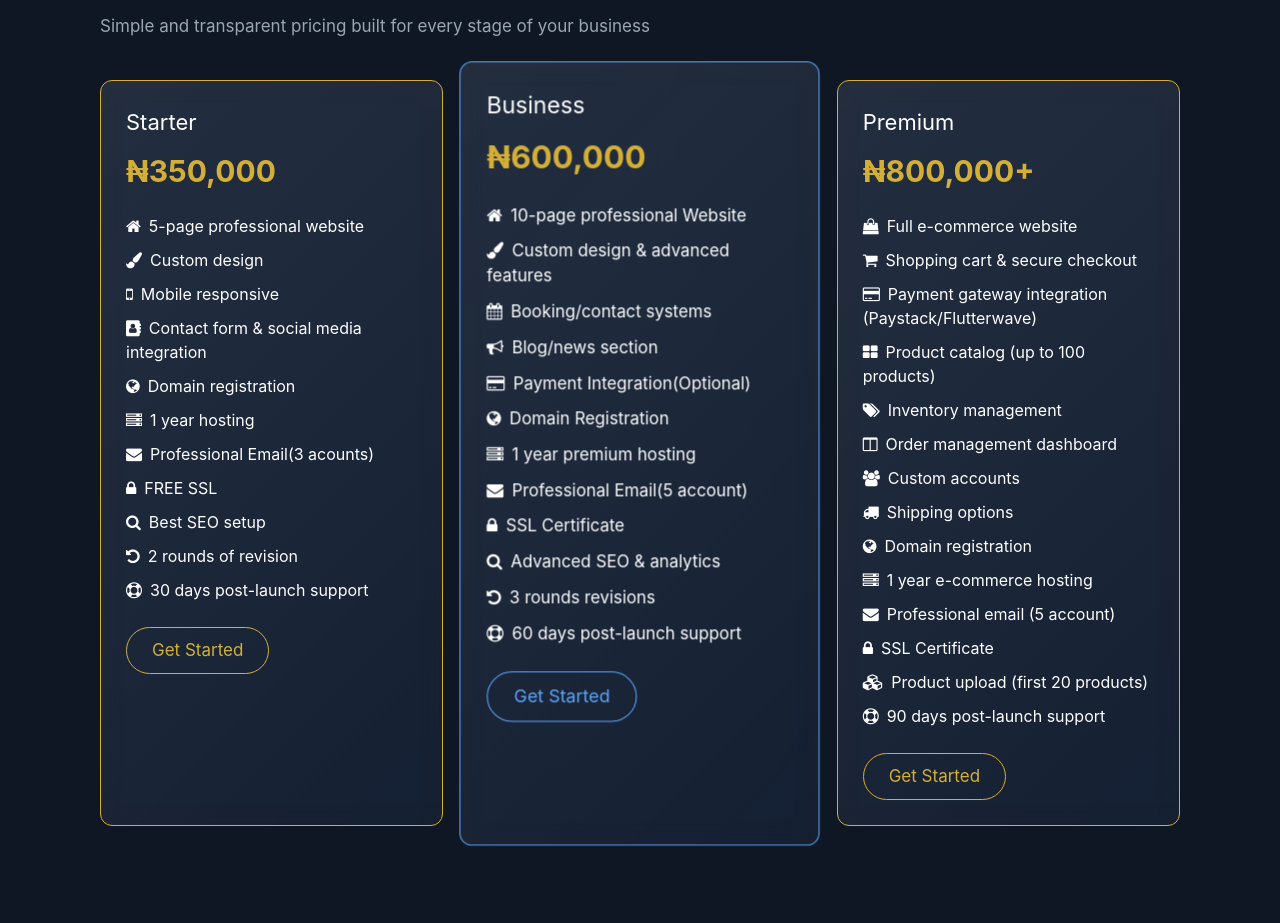
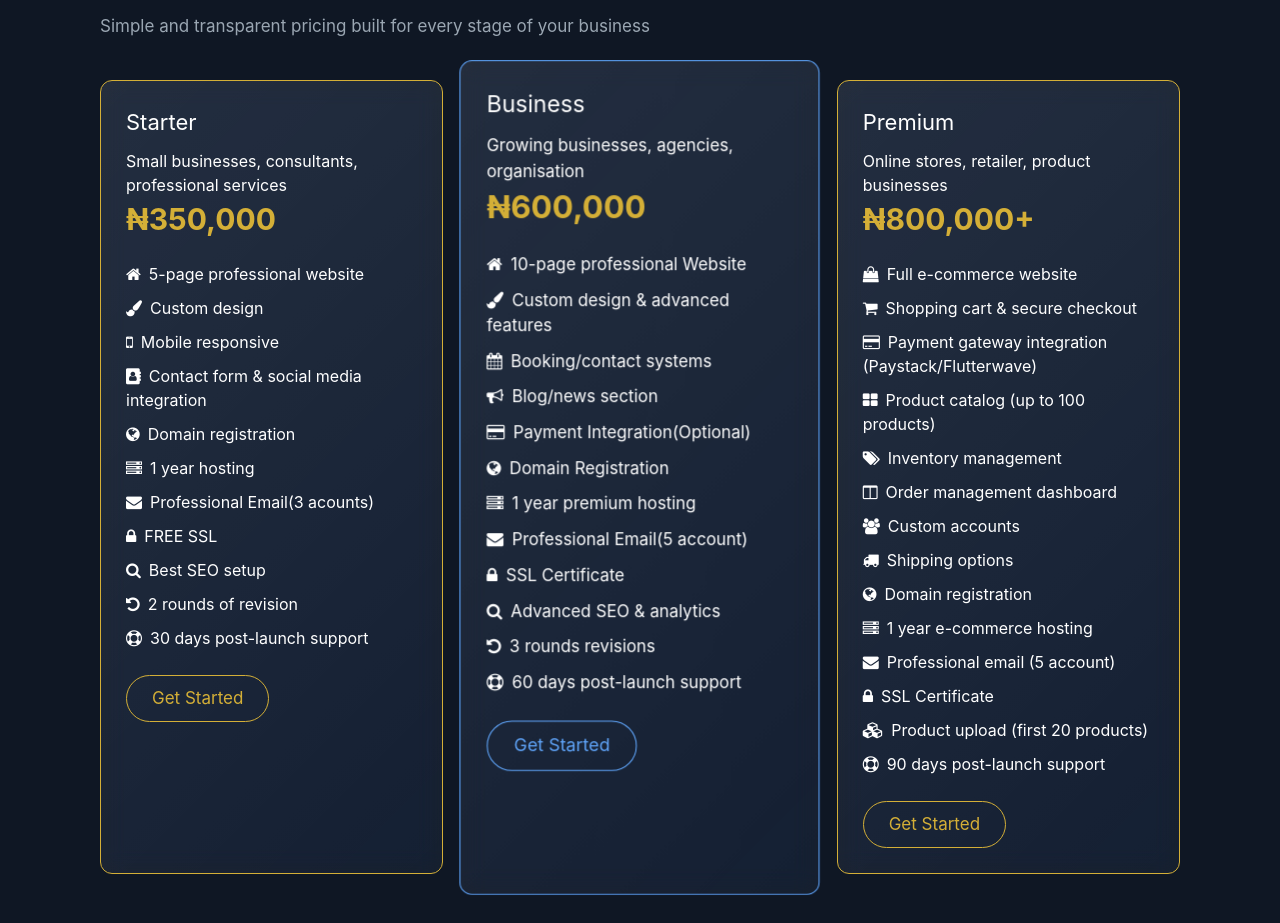
Before and after one commit to Osemensilas/landing, a website: page index.html in a window 1280 px wide. Shown: the part 2320-3243 px from the top of the page. Drawn offline with Linux system fonts and the light colour scheme.

Commit message:
New Commit

```diff
--- a/index.html
+++ b/index.html
@@ -150,6 +150,7 @@
 
             <div class="pricing-card">
                 <h3>Starter</h3>
+                <p class="text-white text-sm mb-4">Small businesses, consultants, professional services</p>
                 <p class="price">₦350,000</p>
                 <ul class="pricing-features">
                     <li><i class="fa fa-home text-accent mr-2"></i>5-page professional website</li>
@@ -169,6 +170,7 @@
 
             <div class="pricing-card pricing-featured">
                 <h3>Business</h3>
+                <p class="text-white text-sm mb-4">Growing businesses, agencies, organisation</p>
                 <p class="price">₦600,000</p>
                 <ul class="pricing-features">
                     <li><i class="fa fa-home text-accent mr-2"></i>10-page professional Website</li>
@@ -189,6 +191,7 @@
 
             <div class="pricing-card">
                 <h3>Premium</h3>
+                <p class="text-white text-sm mb-4">Online stores, retailer, product businesses</p>
                 <p class="price">₦800,000+</p>
                 <ul class="pricing-features">
                     <li><i class="fa fa-shopping-bag text-accent mr-2"></i>Full e-commerce website</li>
--- a/style.css
+++ b/style.css
@@ -48,6 +48,10 @@ body{
 .background-img{
     height: 60%;
     width: 60%;
+}
+
+.text-white{
+    color: var(--white);
 }
 
 /*Header Begins*/
```
